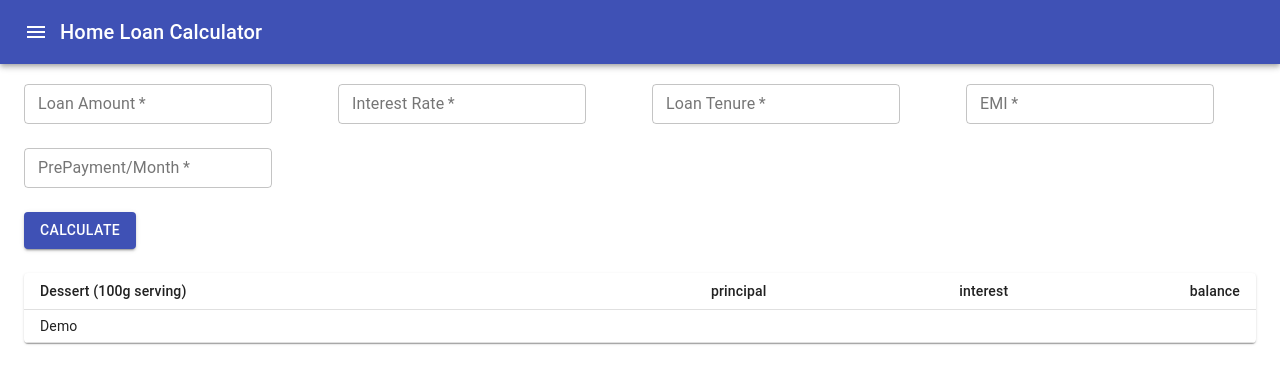
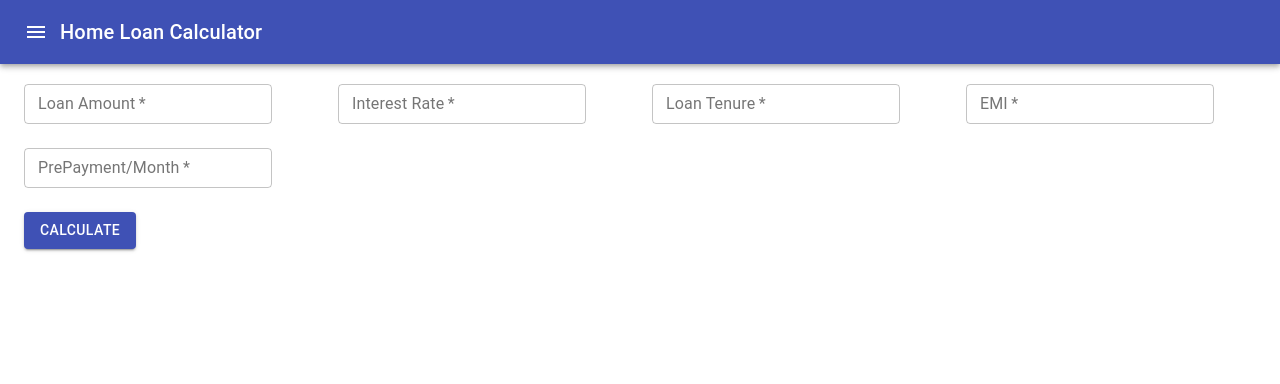
Before and after one commit to patelvimal/HomeLoanScheduler, a React (Create React App) app: page / in a window 1280 px wide. Shown: the top 384 px of the page. Built offline with nearby package versions, Linux system fonts and the light colour scheme.

Commit message:
Update view layout

```diff
--- a/src/LoanForm.jsx
+++ b/src/LoanForm.jsx
@@ -13,7 +13,7 @@ export default class LoanForm extends Component {
     constructor(){
         super();
         this.state= {
-            rows : [{name:'Demo',calories:'45',fat:54,protein:45}]  ,
+            rows :null  ,
             interestRate:null,
             emi:null,
             loanAmount:null
@@ -35,10 +35,18 @@ export default class LoanForm extends Component {
 
     render() {
         const {rows} = this.state;
-        console.log(JSON.stringify(this.state));
+        const resultView =()=>{
+			return 	<Grid container spacing="3">
+						<Grid item xs={12}>
+							<LoanResult dataSource={rows}/>
+						</Grid>
+					</Grid>
+		};
         return (
             <Container maxWidth="lg" className="calc-form">
-				<Grid container spacing={3}>
+
+				{ !rows ?
+					<Grid container spacing={3}>
 					<Grid item xs={3}>
 						<TextField
 							required
@@ -93,10 +101,9 @@ export default class LoanForm extends Component {
 					<Grid item xs={12}>
 						<Button variant="contained" color="primary" onClick={this.onSubmit}>Calculate</Button>
 					</Grid>
-					<Grid item xs={12}>
-                        <LoanResult dataSource={rows}/>
-					</Grid>
 				</Grid>
+	:
+				resultView()}
 			</Container>
         )
     }
```
